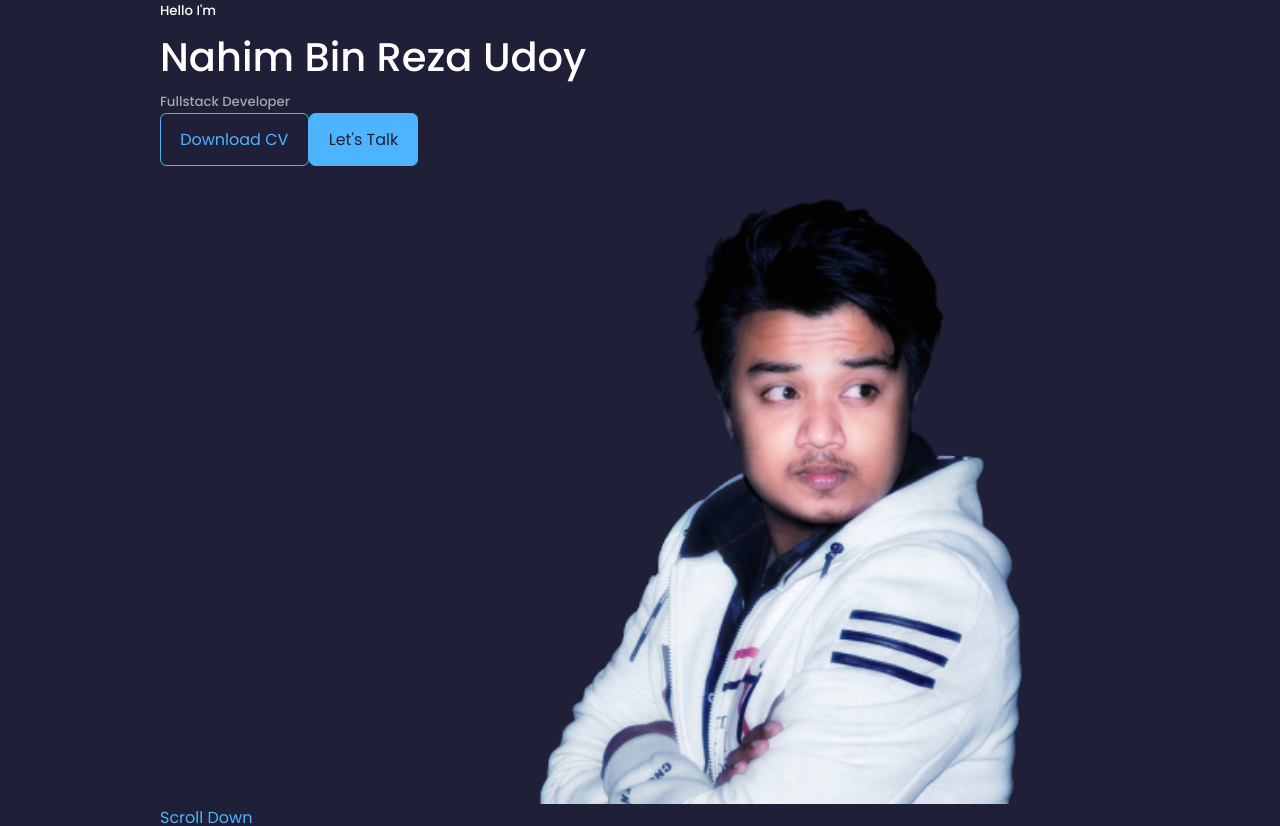
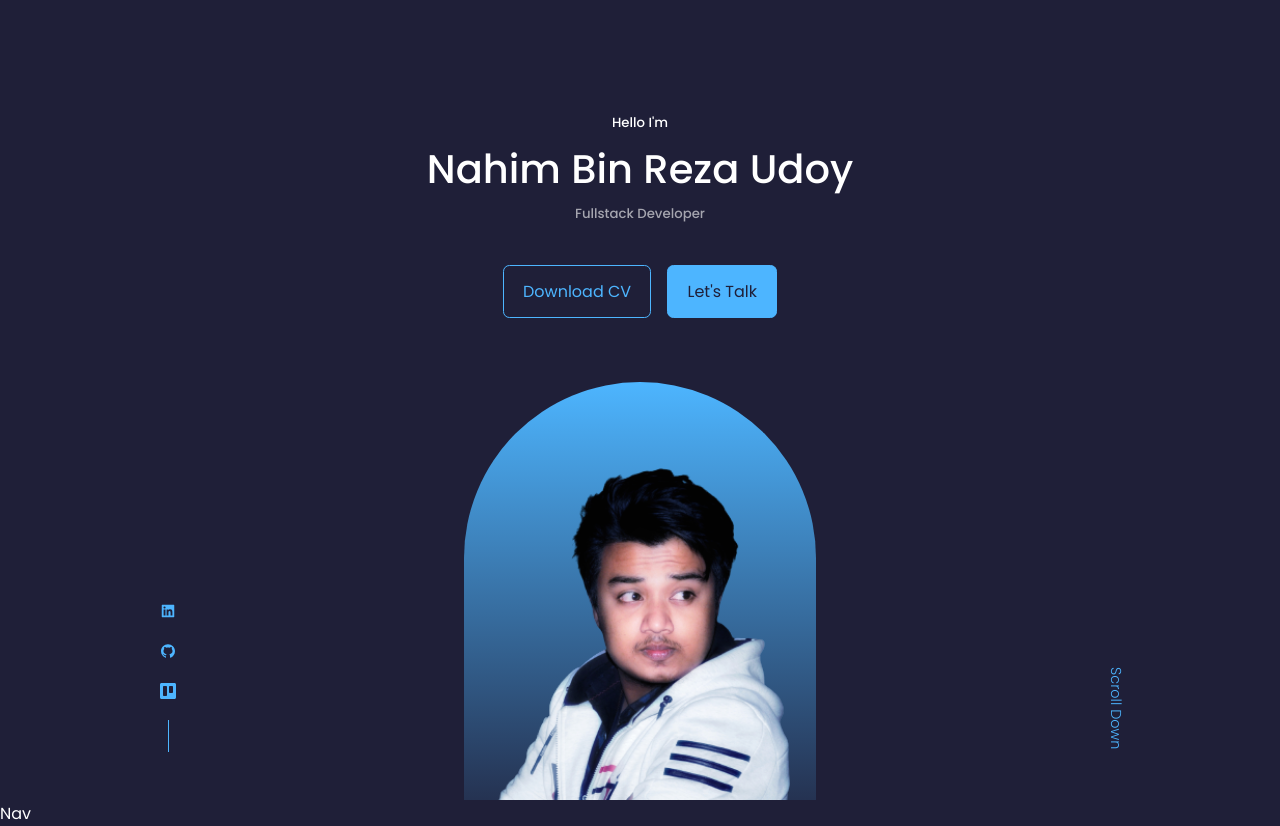
Before and after one commit to NahimBinRezaUdoy/My-Portfolio-React, a React (Create React App) app: page / in a window 1280 px wide. Shown: the top 826 px of the page. Built offline with nearby package versions, Linux system fonts and the light colour scheme.

Commit message:
Added Header styling

```diff
--- a/src/components/header/header.css
+++ b/src/components/header/header.css
@@ -0,0 +1,79 @@
+header {
+  height: 100vh;
+  padding-top: 7rem;
+  overflow: hidden;
+}
+
+.header__container {
+  text-align: center;
+  height: 100%;
+  position: relative;
+}
+
+/* ====== CTA ======== */
+.cta {
+  margin-top: 2.5rem;
+  display: flex;
+  gap: 1rem;
+  justify-content: center;
+}
+
+/* ====== HeaderSocials ======== */
+.header__socials {
+  display: flex;
+  flex-direction: column;
+  align-items: center;
+  gap: 0.8rem;
+  position: absolute;
+  left: 0;
+  bottom: 3rem;
+}
+
+.header__socials::after {
+  content: "";
+  width: 1px;
+  height: 2rem;
+  background: var(--color-primary);
+}
+
+/* ====== Me Image ======== */
+.me {
+  background: linear-gradient(var(--color-primary), transparent);
+  width: 22rem;
+  height: 30rem;
+  position: absolute;
+  left: calc(50% - 11rem);
+  margin-top: 4rem;
+  border-radius: 12rem 12rem 0 0;
+  overflow: hidden;
+  padding: 5rem 1.5rem 1.5rem 1.5rem;
+}
+
+/* ====== Scroll Down ======== */
+.scroll__down {
+  position: absolute;
+  right: -2.3rem;
+  bottom: 5rem;
+  transform: rotate(90deg);
+  font-weight: 300;
+  font-size: 0.9rem;
+}
+
+/* ========== Media Queries (Medium Devices) ========== */
+@media screen and (max-width: 1024px) {
+  header {
+    height: 68vh;
+  }
+}
+
+/*========= Media Queries (Small Devices) ============ */
+@media screen and (max-width: 600px) {
+  header {
+    height: 100vh;
+  }
+
+  .header__socials,
+  .scroll__down {
+    display: none;
+  }
+}
```
Also changed, not shown: src/assets/me.jpg (deleted), src/assets/me.png.
